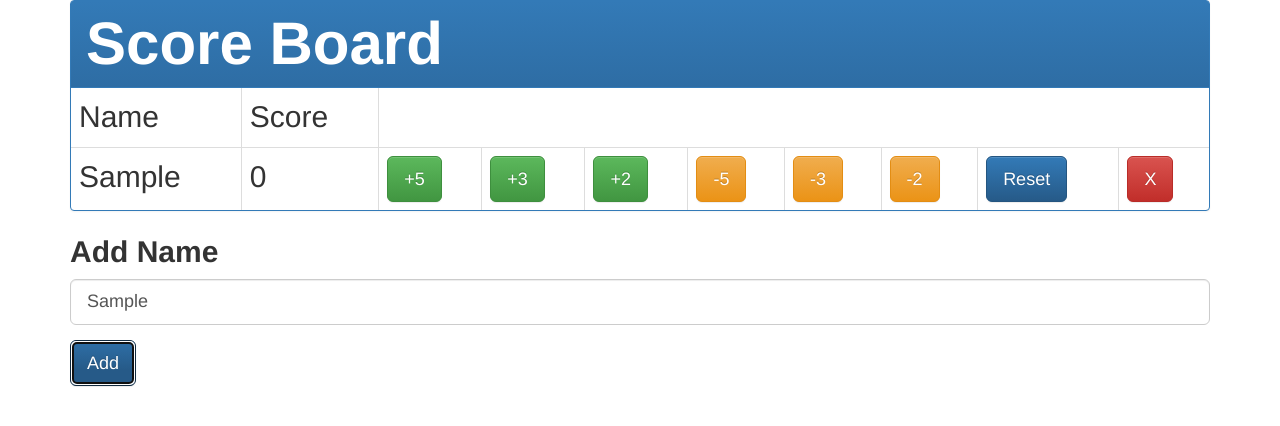
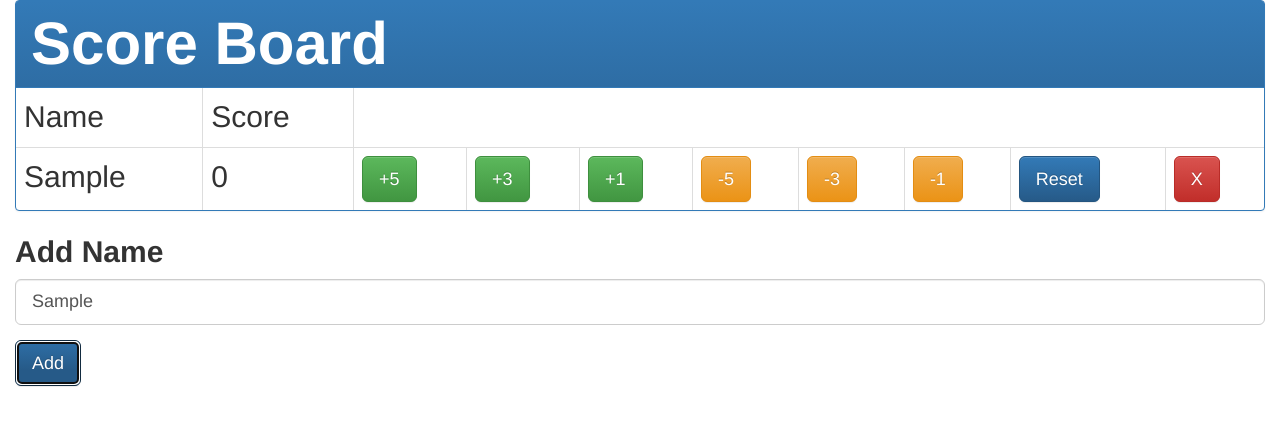
Before and after one commit to jamesrobertgreen/scoreboard, a plain HTML site: page index.html in a window 1280 px wide. Both pictures are taken after typing "Sample" into the empty fields and a click on the button "Add". Drawn offline with nearby package versions, Linux system fonts and the light colour scheme.

Commit message:
Change container

```diff
--- a/index.html
+++ b/index.html
@@ -18,7 +18,7 @@
 </head>
 
 <body ng-app="scorer" ng-controller="scoreController" ng-cloak>
-    <div class="container">
+    <div class="container-fluid">
         <div class="panel panel-primary">
             <div class="panel-heading">
                 <h1 class="panel-title"> Score Board</h1> </div>
@@ -38,7 +38,7 @@
                         <button class="btn btn-lg btn-success" ng-click="score(player,3)">+3</button>
                     </td>
                     <td>
-                        <button class="btn btn-lg btn-success" ng-click="score(player,2)">+2</button>
+                        <button class="btn btn-lg btn-success" ng-click="score(player,1)">+1</button>
                     </td>
                     <td>
                         <button class="btn btn-lg btn-warning" ng-click="score(player,-5)">-5</button>
@@ -47,7 +47,7 @@
                         <button class="btn btn-lg btn-warning" ng-click="score(player,-3)">-3</button>
                     </td>
                     <td>
-                        <button class="btn btn-lg btn-warning" ng-click="score(player,-2)">-2</button>
+                        <button class="btn btn-lg btn-warning" ng-click="score(player,-1)">-1</button>
                     </td>
                     <td>
                         <button class="btn btn-lg btn-primary" ng-click="reset(player)">Reset</button>
```
